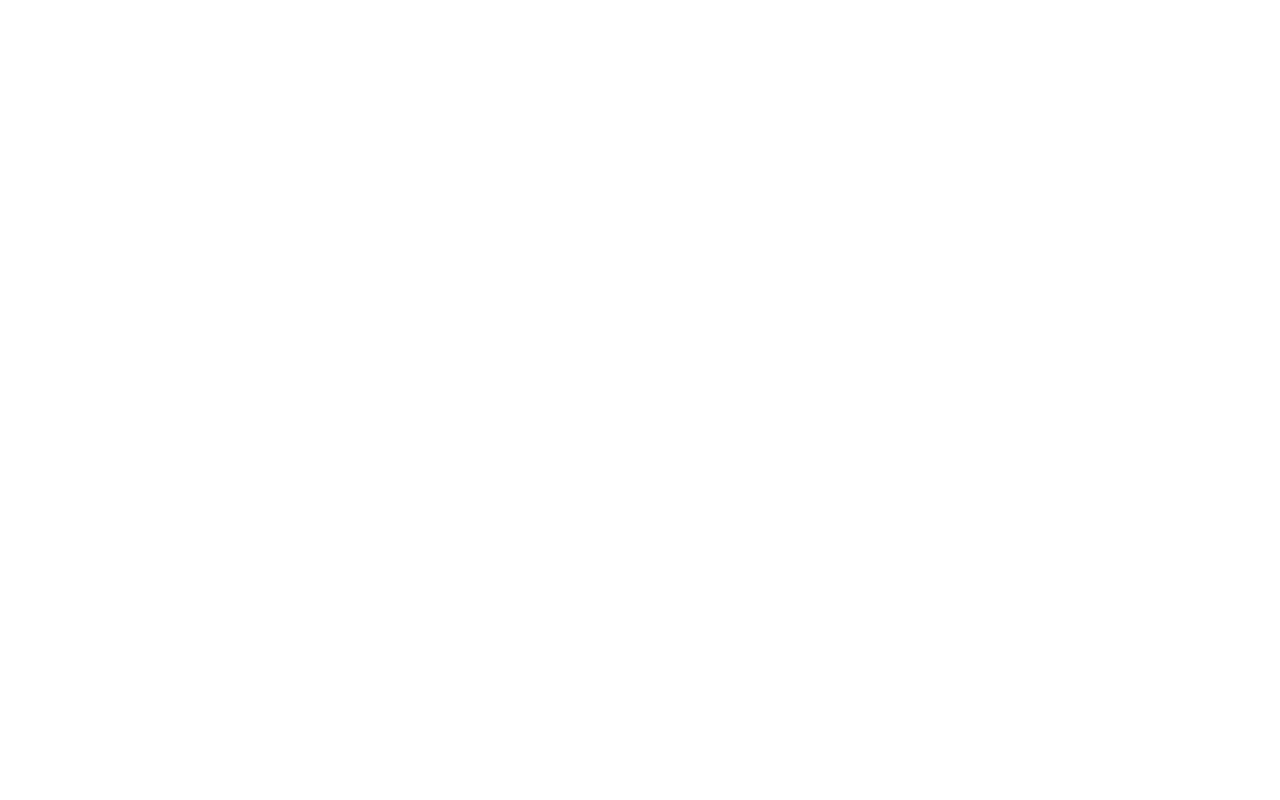
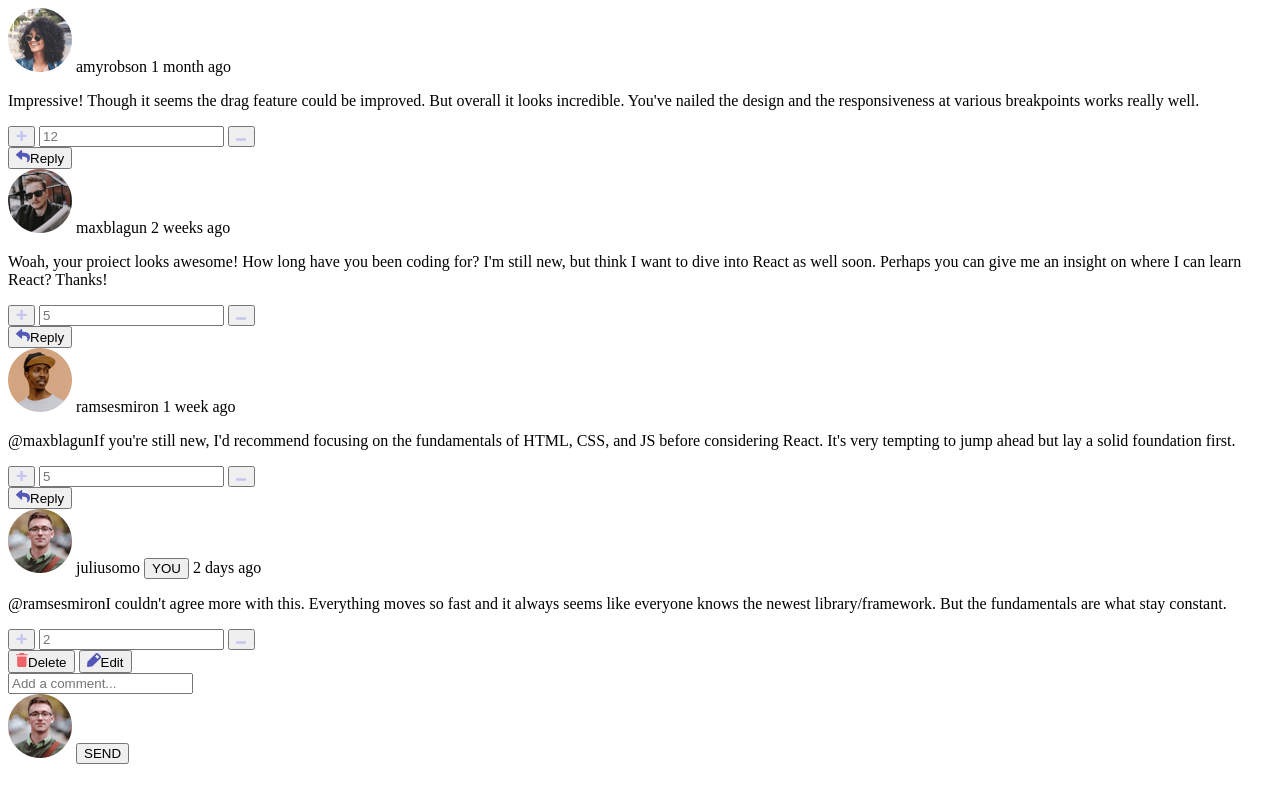
Before and after one commit to m-shenka/interactive-comments, a plain HTML site: page index.html in a window 1280 px wide. Drawn offline with Linux system fonts and the light colour scheme.

Commit message:
HTML part

```diff
--- a/index.html
+++ b/index.html
@@ -9,7 +9,83 @@
   <title>Frontend Mentor | Interactive comments section</title>
 </head>
 <body>
-  <div class="attribution">
+  <div class="container">
+    <div class="container__comment container__comment--amyrobson">
+      <div class="comment__header">
+        <a class="comment__img" href="#"><img src="./images/avatars/image-amyrobson.png" alt="the avatar of user"/></a>
+        <span class="comment__username">amyrobson</span>
+        <span class="comment__period">1 month ago</span>
+      </div>
+      <p class="comment__text">Impressive! Though it seems the drag feature could be improved. But overall it looks incredible. You've nailed the design and the responsiveness at various breakpoints works really well.</p>
+      <div class="gradeAndButton">
+        <div class="comment__gradeButton">
+          <button class="gradeButton__more"><img src="./images/icon-plus.svg" alt="make graduation mark more"/></button>
+          <input type="grade of work" name="number" placeholder="12" class="comment__grade"/>
+          <button class="gradeButton__less"><img src="./images/icon-minus.svg" alt="make graduation mark less" /></button>
+        </div>
+        <button class="gradeAndButton__reply"> <img src="./images/icon-reply.svg" alt="reply logo for button"/>Reply</button>
+      </div>
+      <div class="container__comment container__comment--maxblagun">
+        <div class="comment__header">
+          <a class="comment__img" href="#"><img src="./images/avatars/image-maxblagun.png" alt="the avatar of user"/></a>
+          <span class="comment__username">maxblagun</span>
+          <span class="comment__period">2 weeks ago</span>
+        </div>
+        <p class="comment__text">Woah, your proiect looks awesome! How long have you been coding for? I'm still new, but think I want to dive into React as well soon. Perhaps you can give me an insight on where I can learn React?
+          Thanks!</p>
+        <div class="gradeAndButton">
+          <div class="comment__gradeButton">
+            <button class="gradeButton__more"><img src="./images/icon-plus.svg" alt="make graduation mark more"/></button>
+            <input type="grade of work" name="number" placeholder="5" class="comment__grade"/>
+            <button class="gradeButton__less"><img src="./images/icon-minus.svg" alt="make graduation mark less" /></button>
+          </div>
+          <button class="gradeAndButton__reply"> <img src="./images/icon-reply.svg" alt="reply logo for button"/>Reply</button>
+        </div>
+        <div class="container__comment container__comment--ramsesmiron">
+          <div class="comment__header">
+            <a class="comment__img" href="#"><img src="./images/avatars/image-ramsesmiron.png" alt="the avatar of user"/></a>
+            <span class="comment__username">ramsesmiron</span>
+            <span class="comment__period">1 week ago</span>
+          </div>
+          <p class="comment__text"> <a>@maxblagun</a>If you're still new, I'd recommend focusing on the fundamentals of HTML, CSS, and JS before considering React. It's very tempting to jump ahead but lay a solid foundation first.</p>
+          <div class="gradeAndButton">
+            <div class="comment__gradeButton">
+              <button class="gradeButton__more"><img src="./images/icon-plus.svg" alt="make graduation mark more"/></button>
+              <input type="grade of work" name="number" placeholder="5" class="comment__grade"/>
+              <button class="gradeButton__less"><img src="./images/icon-minus.svg" alt="make graduation mark less" /></button>
+            </div>
+            <button class="gradeAndButton__reply"> <img src="./images/icon-reply.svg" alt="reply logo for button"/>Reply</button>
+          </div>
+          <div class="container__comment container__comment--juliusomo">
+            <div class="comment__header">
+              <a class="comment__img" href="#"><img src="./images/avatars/image-juliusomo.png" alt="the avatar of user"/></a>
+              <span class="comment__username">juliusomo</span>
+              <button class="header__buttonYou">YOU</button>
+              <span class="comment__period">2 days ago</span>
+            </div>
+            <p class="comment__text"><a>@ramsesmiron</a>I couldn't agree more with this. Everything moves so fast and it always seems like everyone knows the newest library/framework.
+              But the fundamentals are what stay constant.</p>
+            <div class="gradeAndButton">
+              <div class="comment__gradeButton">
+                <button class="gradeButton__more"><img src="./images/icon-plus.svg" alt="make graduation mark more"/></button>
+                <input type="grade of work" name="number" placeholder="2" class="comment__grade"/>
+                <button class="gradeButton__less"><img src="./images/icon-minus.svg" alt="make graduation mark less" /></button>
+              </div>
+              <button class="gradeAndButton__delete"> <img src="./images/icon-delete.svg" alt="delete logo for button"/>Delete</button>
+              <button class="gradeAndButton__edit"> <img src="./images/icon-edit.svg" alt="edit logo for button"/>Edit</button>
+            </div>
+            <div class="container__leaveAComment">
+              <input type="user leave their comment" name="comment" placeholder="Add a comment..." class="leaveAComment__userField"/>
+              <div class="avatarAndButton">
+                <a class="leaveAComment__img" href="#"><img src="./images/avatars/image-juliusomo.png" alt="the avatar of user"/></a>
+                <button class="leaveAComment__send">SEND</button>
+              </div>
+            </div>
+
+
+
+
+    </div>
 
   </div>
 </body>
```
